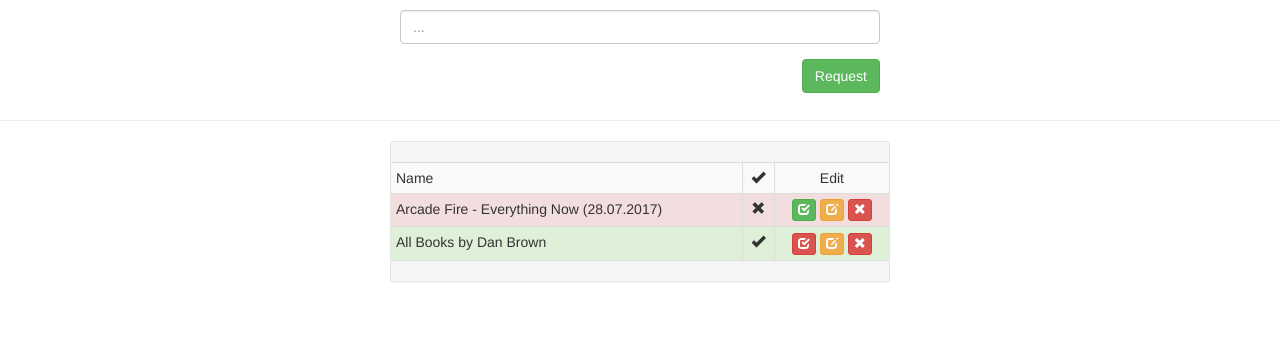
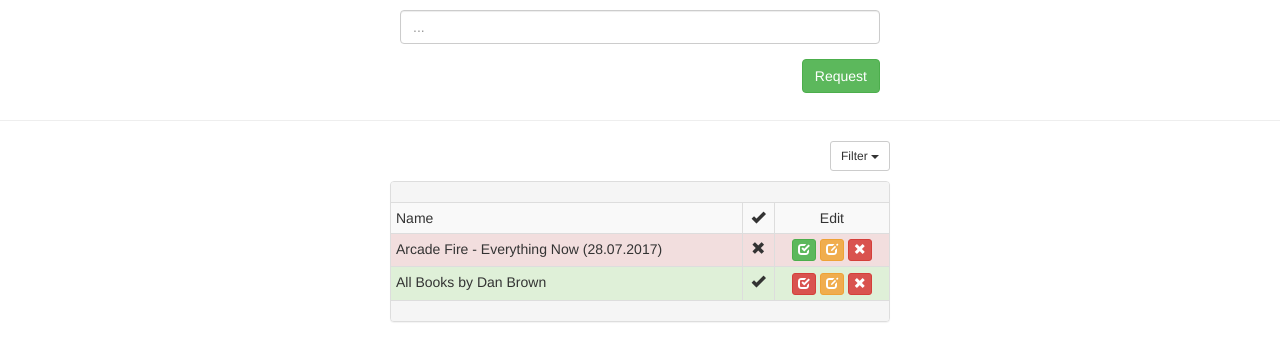
Before and after one commit to rwenz3l/wunschpunsch, a PHP site: page / in a window 1280 px wide. Shown: the top 361 px of the page. Run offline with PHP 8.4, Linux system fonts and the light colour scheme; data comes from the database, SQL or seed files in the repository.

Commit message:
implement filter

```diff
--- a/include/loadRequests.php
+++ b/include/loadRequests.php
@@ -3,17 +3,34 @@
 // Includes database connection
 include "db_connect.php";
 
-// Makes query with rowid
-$query = "SELECT rowid, * FROM requests ORDER BY rowid DESC ";
-// Only show unfilled:
-//$query = "SELECT rowid, * FROM requests WHERE filled IS 0 ORDER BY rowid DESC ";
+
+/* Create query with rowid while applying filters..
+ * Maybe has more filters in the future
+*/
+
+if( isset($_POST['filter']) ) {
+    switch ($_POST['filter']){
+        case 'all':
+            $query = "SELECT rowid, * FROM requests ORDER BY rowid DESC ";
+            break;
+        case 'open':
+            $query = "SELECT rowid, * FROM requests WHERE filled IS 0 ORDER BY rowid DESC";
+            break;
+        case 'filled':
+            $query = "SELECT rowid, * FROM requests WHERE filled IS 1 ORDER BY rowid DESC";
+            break;
+    }
+} else {
+    // since js has a default parameter for filter (=all) this is actually unnacessary.
+    $query = "SELECT rowid, * FROM requests ORDER BY rowid DESC ";
+}
 
 // Run the query and set query result in $result
 // Here $db comes from "db_connection.php"
 $result = $db->query($query);
 
 ?>
-<div class="panel panel-default" style="width: 500px; margin: 20px auto; border: 1px solid rgba(0, 0, 0, .1);">
+<div class="panel panel-default innerTable">
     <div class="panel-heading"></div>
     <table class="table table-hover table-condensed table-striped table-bordered">
         <!-- Table Header -->
@@ -55,7 +72,7 @@ $result = $db->query($query);
                 </a>
             <?php } ?>
             <!-- Mini Edit Button -->
-                <a class="btn btn-default btn-xs btn-warning" onclick="loadRequests( <?php echo($row['rowid']); ?> )">
+                <a class="btn btn-default btn-xs btn-warning" onclick="loadRequests( <?php echo("id=" . $row['rowid'] . ",filter=lastFilter" )?> )">
                     <span class="glyphicon glyphicon-edit"/>
                 </a>
             <!-- Mini Delete Button -->
@@ -78,7 +95,7 @@ $result = $db->query($query);
                     <label for="editComments">Comments:</label>
                     <textarea class="form-control" style="max-width:100%;" rows="7" id="editComments"><?php echo($row['comments']); ?></textarea>
                 </div>
-                <button class="btn btn-default btn-success pull-right" onclick="editRequest(<?php echo($row['rowid']); ?>)">Save</button>
+                <button class="btn btn-default btn-success pull-right" onclick="editRequest(<?php echo("id=" . $row['rowid'] . ",filter=lastFilter") ?>)">Save</button>
                 <br><br> <!-- Give me a little Space, god damnit! -->
             </div>
             <table class="table table-hover table-condensed table-striped table-bordered">
--- a/index.php
+++ b/index.php
@@ -1,5 +1,6 @@
 <!DOCTYPE html>
 <html lang="de">
+
 <head>
     <meta charset="utf-8" />
     <title>Requests</title>
@@ -7,32 +8,53 @@
     <link href="css/bootstrap.min.css" rel="stylesheet">
     <script src="js/jquery.min.js"></script>
     <script src="js/user.js"></script>
+    <script src="js/bootstrap.min.js"></script>
 
     <style>
-  .center {
+        .center_fix {
             margin: auto;
             width: 60%;
             height: 100px;
             max-width: 500px;
             padding: 10px;
-      /* border: solid 1px; */
+            /* border: 1px solid #000000; */
         }
+
+        .innerTable {
+            width: 500px;
+            margin: 20px auto;
+            /* border: 1px solid rgba(0, 0, 0, .1); */
+        }
+
     </style>
 </head>
 
 <!-- Content, Yeah -->
+
 <body>
-    <div class="center">
+    <div class="center_fix">
         <div class="form-group">
-            <input id="requestInput"
-                   type="text"
-                   class="form-control"
-                   style="width: 100%;"
-                   placeholder="...">
+            <input id="requestInput" type="text" class="form-control" style="width: 100%;" placeholder="...">
         </div>
         <button class="btn btn-success pull-right" id="addRequest" onclick="addRequest()">Request</button>
     </div>
     <hr/>
+    <div id="wrapper">
+        <div class="innerTable" style="height: 20px; width: 500px;">
+            <div class="btn-group pull-right">
+                <button class="btn btn-default btn-sm dropdown-toggle" type="button" data-toggle="dropdown" aria-haspopup="true" aria-expanded="false">Filter
+                    <span class="caret"></span>
+                </button>
+                <ul class="dropdown-menu">
+                    <li><a href="#all" onclick='loadRequests(id=lastID, filter="all")'>All</a></li>
+                    <li class="divider"></li>
+                    <li><a href="#open" onclick='loadRequests(id=lastID, filter="open")'>Open</a></li>
+                    <li><a href="#filled" onclick='loadRequests(id=lastID, filter="filled")'>Filled</a></li>
+                </ul>
+            </div>
+        </div>
         <div id="requestsTable"></div>
+    </div>
 </body>
+
 </html>
--- a/js/user.js
+++ b/js/user.js
@@ -1,6 +1,7 @@
 /*jslint browser: true*/
 /*global $, jQuery, alert*/
 var lastID = null; // Init last req. ID for Toggle
+var lastFilter = null; // Init last req. Filter for Toggle
 
 // Prepare DOM
 $(document).ready(function () {
@@ -17,17 +18,19 @@ $(function(){
     });
 });
 
-function loadRequests(id) {
-    /* console.log("called with id:" + id); */
+function loadRequests(id=null, filter='all') {
+    console.log("called with id:" + id + " and filter: " + filter);
     if (id === lastID) {
         lastID = id = null; // Reset ID
     } else {
         lastID = id;
     }
+    lastFilter = filter; // Always Remember applied Filter
     $.ajax({
         type: 'post',
         data: {
-            'id': id
+            'id': id,
+            'filter': filter
         },
         url: 'include/loadRequests.php',
         success: function (response) {
@@ -57,7 +60,8 @@ function addRequest() {
         url: "include/addRequest.php",
         success: function (response) {
             console.log("Server says: " + response);
-            loadRequests();
+            // default to open when adding a request:
+            loadRequests(id=lastID, filter='open');
         }
     });
     // Element zurücksetzen
@@ -79,7 +83,7 @@ function deleteRequest(id) {
         url: "include/deleteRequest.php",
         success: function (response) {
             console.log("Server says: " + response);
-            loadRequests();
+            loadRequests(id=lastID, filter=lastFilter);
         }
     });
 }
@@ -93,7 +97,7 @@ function fillRequest(id) {
         url: "include/fillRequest.php",
         success: function (response) {
             console.log("Server says: " + response);
-            loadRequests();
+            loadRequests(id=lastID, filter=lastFilter);
         }
     });
 }
@@ -111,7 +115,7 @@ function editRequest(id) {
         url: "include/editRequest.php",
         success: function (response) {
             console.log("Server says: " + response);
-            loadRequests();
+            loadRequests(id=lastID, filter=lastFilter);
         }
     });
 }
```
Lines whose indentation alone changed are shown as unchanged.
